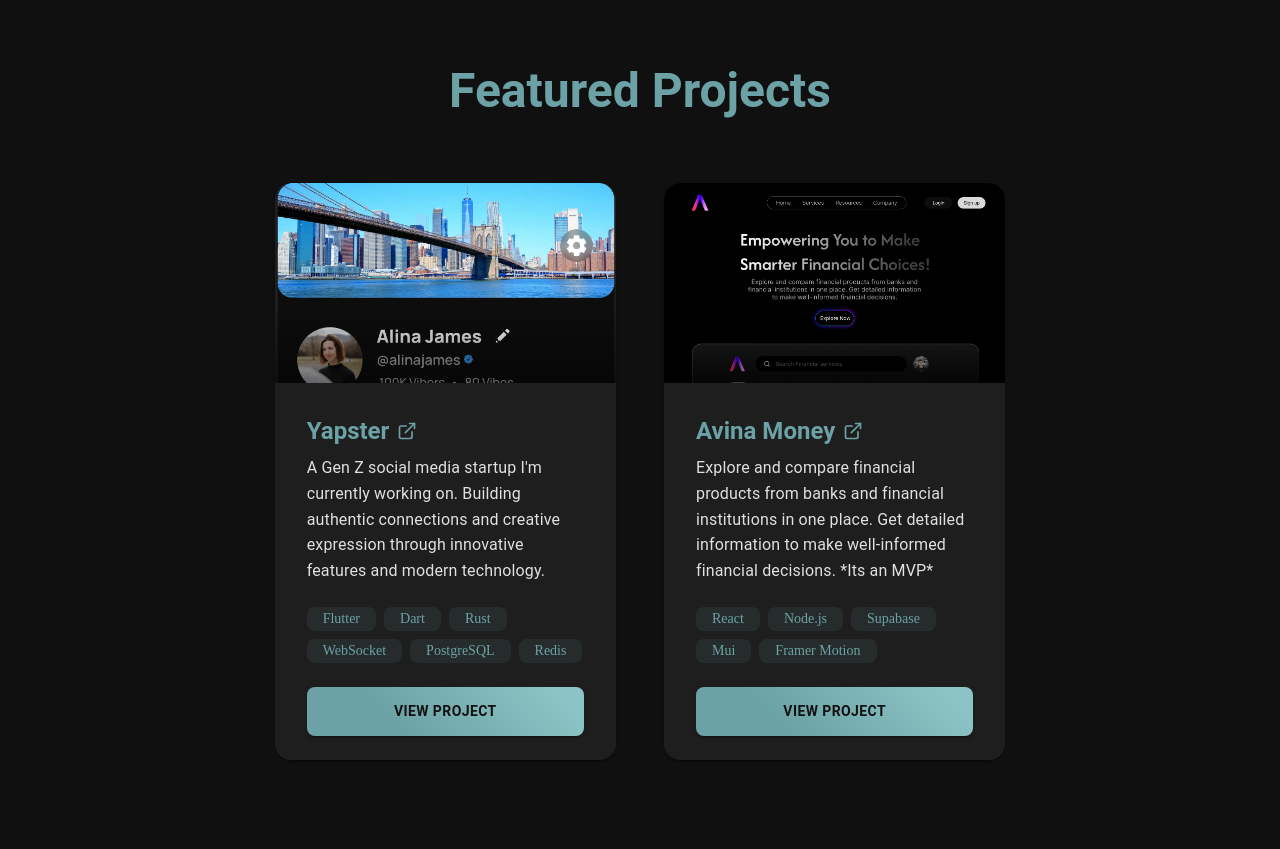
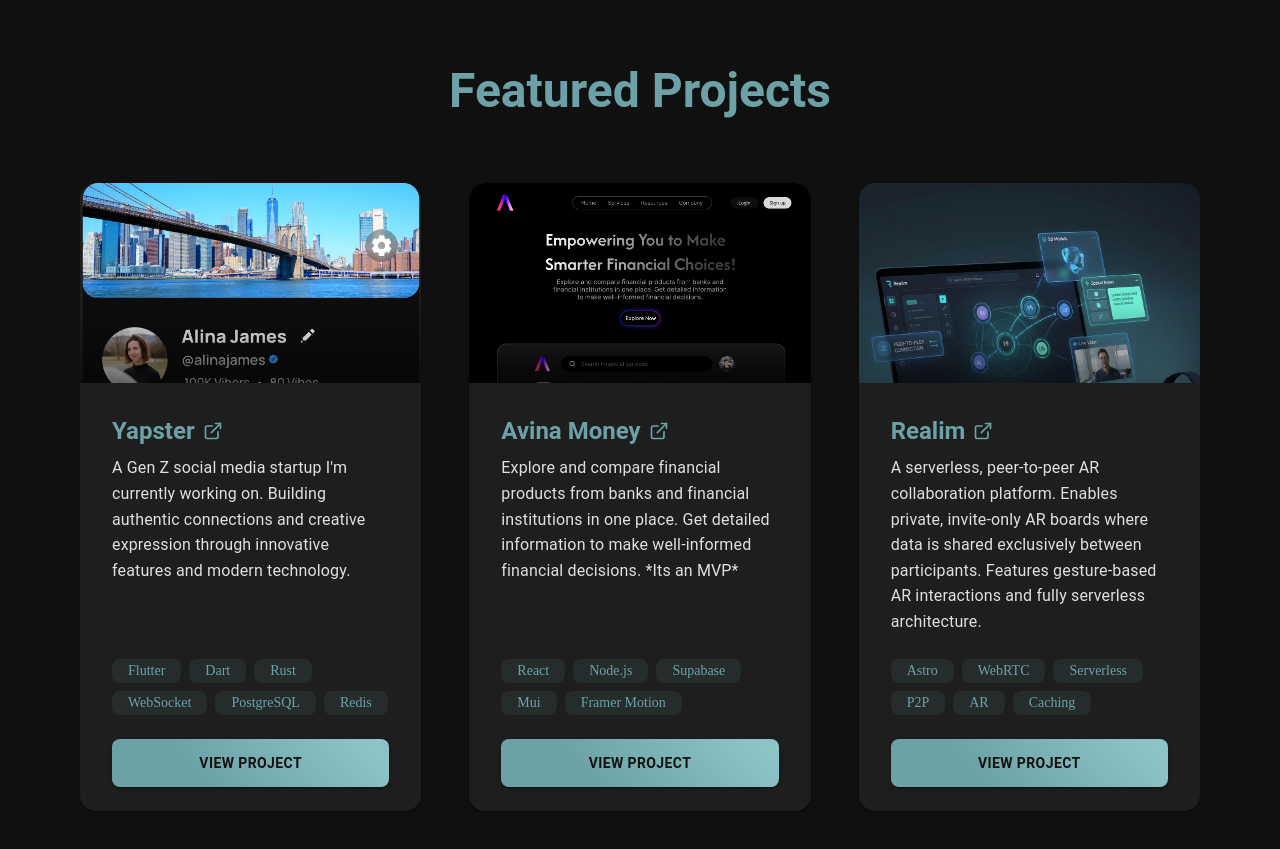
Before and after one commit to Parth3930/portforlio, a Next.js app: page / in a window 1280 px wide. Shown: the part 1460-2309 px from the top of the page. Before the commit the page ends 2260 px from the top, so only its background shows below. Built offline with nearby package versions, Linux system fonts and the light colour scheme; a web font is replaced by a local one.

Commit message:
projects update

```diff
--- a/src/componants/projects.tsx
+++ b/src/componants/projects.tsx
@@ -17,6 +17,13 @@
             image: "./projects/avina.png",
             tech: ["React", "Node.js", "Supabase", "Mui", "Framer Motion"],
             link: "https://avinamoney.netlify.app/"
+        },
+        {
+            title: "Realim",
+            description: "A serverless, peer-to-peer AR collaboration platform. Enables private, invite-only AR boards where data is shared exclusively between participants. Features gesture-based AR interactions and fully serverless architecture.",
+            image: "./projects/realim.png",
+            tech: ["Astro", "WebRTC", "Serverless", "P2P", "AR", "Caching"],
+            link: "https://realim.vercel.app/"
         },
     ];
 
```
Also changed, not shown: public/projects/realim.png (added).
